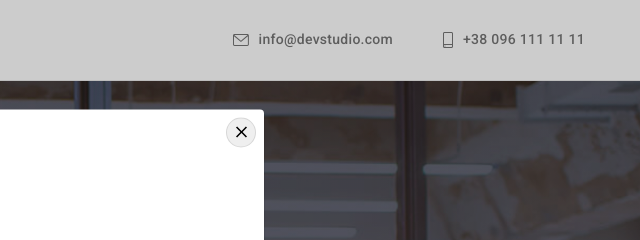
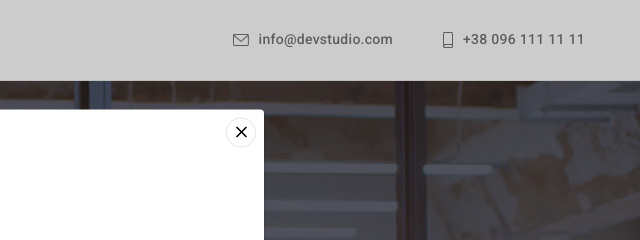
Before and after one commit to vasilinabiznyakova/goit-markup-hw-05, a plain HTML site: page index.html in a window 1280 px wide. Shown: the top 240 px of the page, 640-1280 px from the left. Drawn offline with nearby package versions, Linux system fonts and the light colour scheme.

Commit message:
fixed css

```diff
--- a/css/styles.css
+++ b/css/styles.css
@@ -671,7 +671,7 @@ footer .social-list-item:not(:last-child) {
   height: 30px;
   border-radius: 50%;
   border: 1px solid rgba(0, 0, 0, 0.1);
-  background: FFFFFF;
+  background: #FFFFFF;
   padding: 0;
   cursor: pointer;
 }
```
